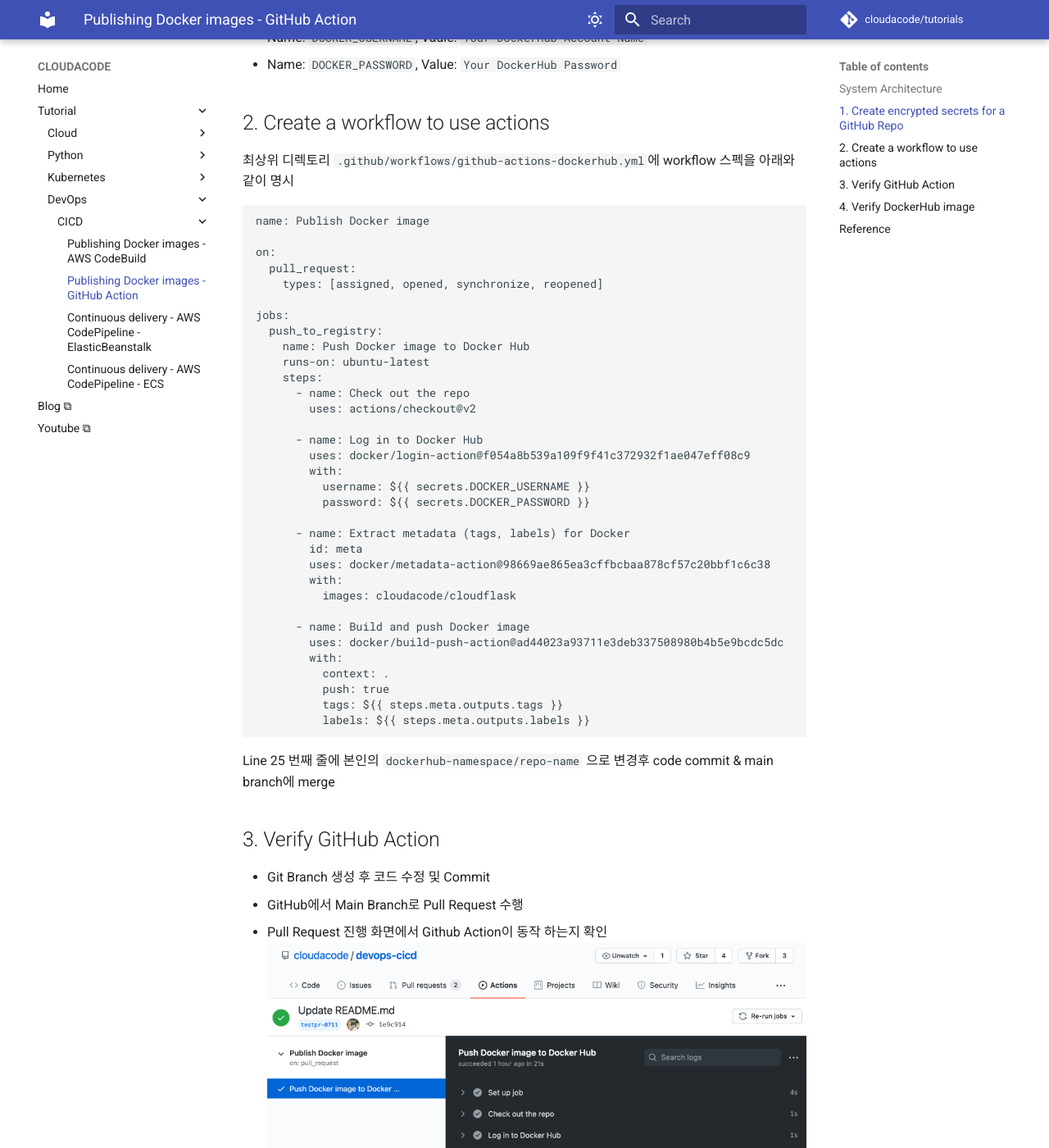
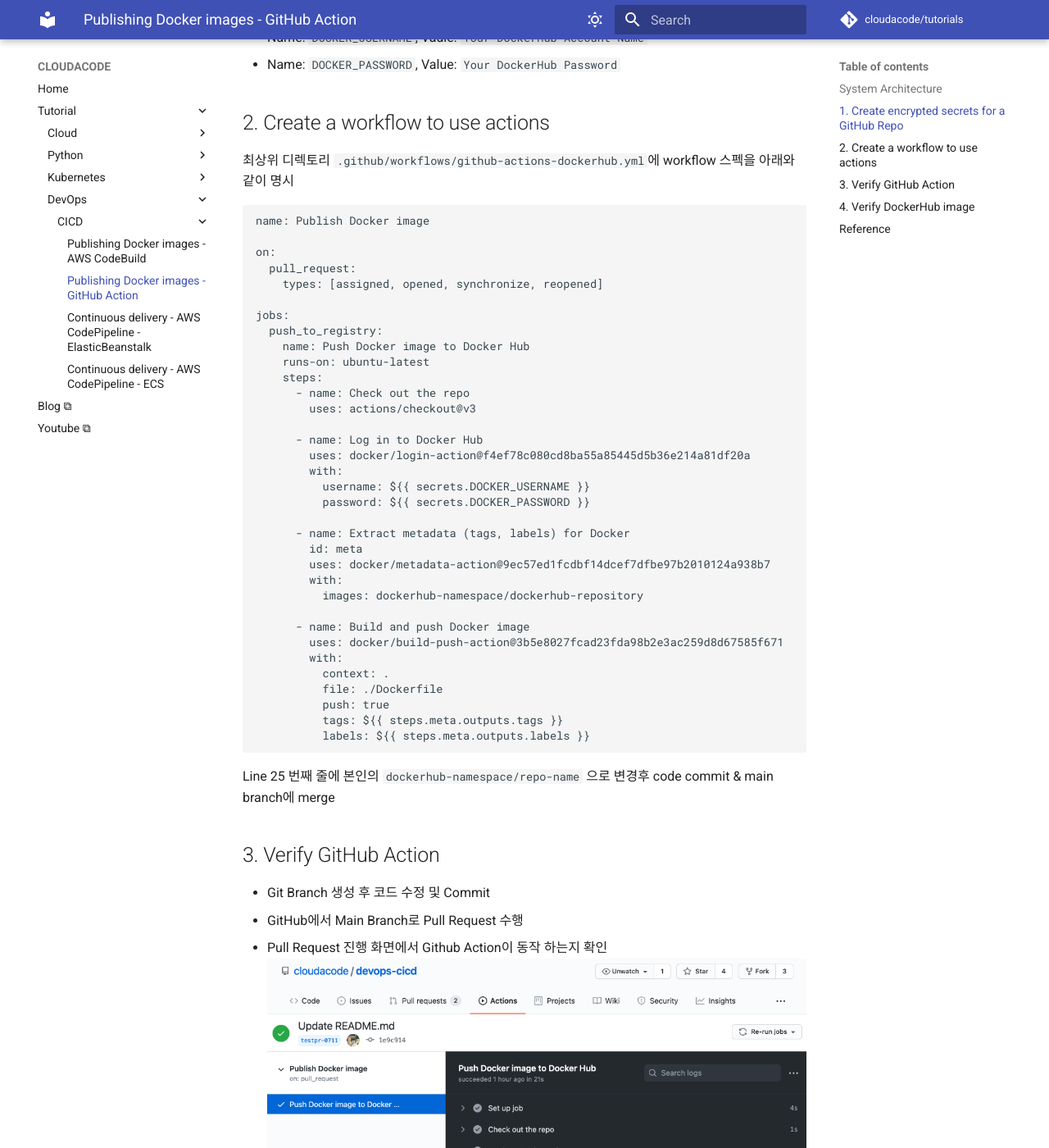
Before and after one commit to cloudacode/tutorials, an MkDocs documentation site: the page built from docs/devops/cicd/github-action-dockerhub.md, in a window 1280 px wide and 1400 px high, scrolled down 1575 px. Shown: the whole window at 82% size. Built offline with MkDocs 1.6.1 and Material for MkDocs 9.7.7, drawn with Linux system fonts in a browser that asks for light colours; comment, search, counter and statistics services are not loaded.

Commit message:
update github action version

```diff
--- a/docs/devops/cicd/github-action-dockerhub.md
+++ b/docs/devops/cicd/github-action-dockerhub.md
@@ -40,24 +40,25 @@ jobs:
     runs-on: ubuntu-latest
     steps:
       - name: Check out the repo
-        uses: actions/checkout@v2
+        uses: actions/checkout@v3
 
       - name: Log in to Docker Hub
-        uses: docker/login-action@f054a8b539a109f9f41c372932f1ae047eff08c9
+        uses: docker/login-action@f4ef78c080cd8ba55a85445d5b36e214a81df20a
         with:
           username: ${{ secrets.DOCKER_USERNAME }}
           password: ${{ secrets.DOCKER_PASSWORD }}
 
       - name: Extract metadata (tags, labels) for Docker
         id: meta
-        uses: docker/metadata-action@98669ae865ea3cffbcbaa878cf57c20bbf1c6c38
+        uses: docker/metadata-action@9ec57ed1fcdbf14dcef7dfbe97b2010124a938b7
         with:
-          images: cloudacode/cloudflask
+          images: dockerhub-namespace/dockerhub-repository
 
       - name: Build and push Docker image
-        uses: docker/build-push-action@ad44023a93711e3deb337508980b4b5e9bcdc5dc
+        uses: docker/build-push-action@3b5e8027fcad23fda98b2e3ac259d8d67585f671
         with:
           context: .
+          file: ./Dockerfile
           push: true
           tags: ${{ steps.meta.outputs.tags }}
           labels: ${{ steps.meta.outputs.labels }}
```
